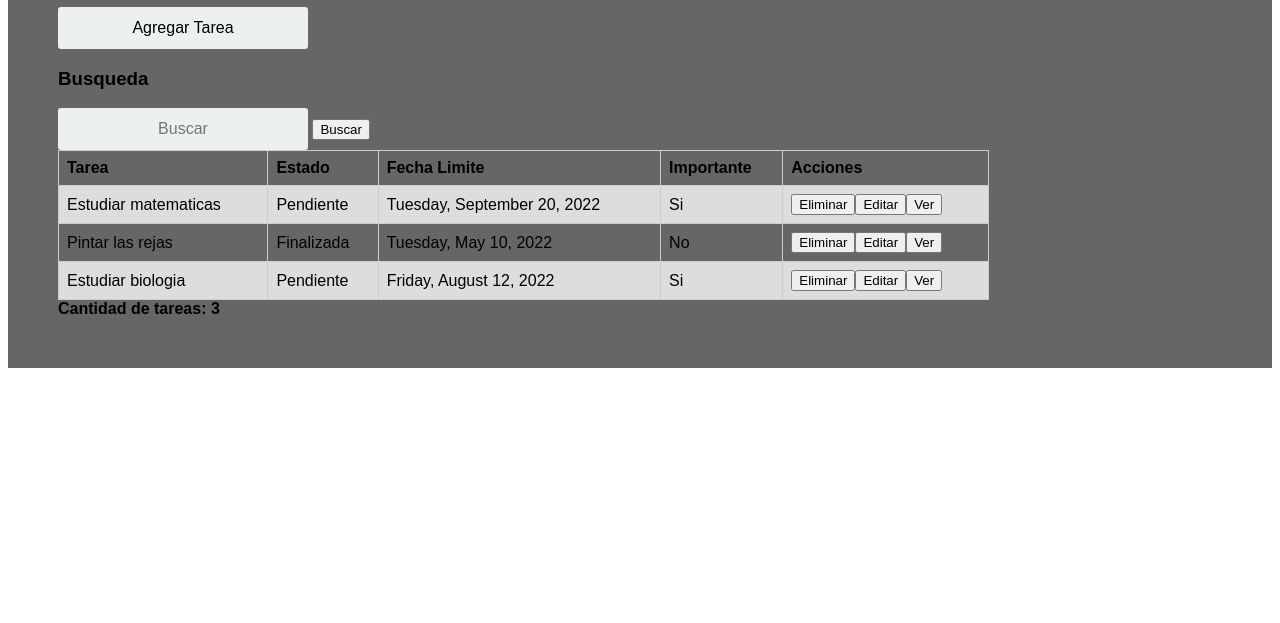
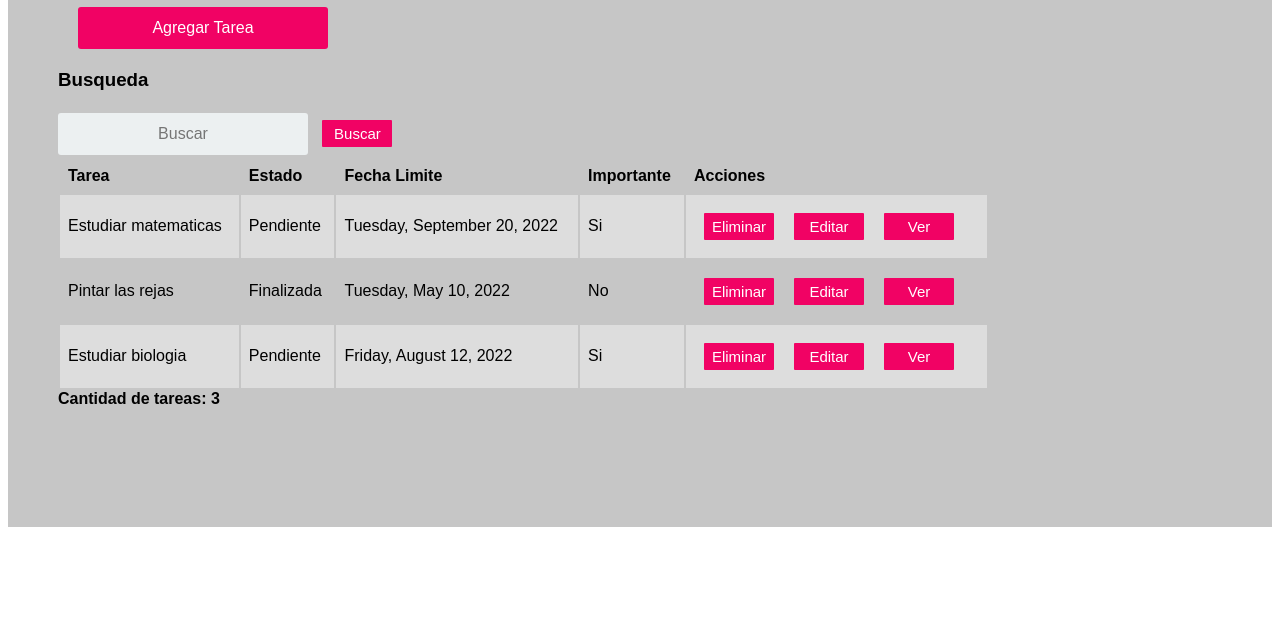
Before and after one commit to ClauCH/ProyectoFinal, a plain HTML site: page home.html in a window 1280 px wide. Shown: the part 177-800 px from the top of the page. Drawn offline with Linux system fonts and the light colour scheme; some packages are replaced by stand-ins of ours; a script that the page names is missing.

Commit message:
Update estilos.css

```diff
--- a/css/estilos.css
+++ b/css/estilos.css
@@ -3,6 +3,7 @@ div.headerPrincipal {
         color: white;
         padding: 10px;
         font-size: 40px;
+        height: auto;
     }
 
     div.container {
@@ -36,8 +37,6 @@ li a:hover:not(.active) {
     .active {
         background-color: #F10264;
     }
-
-
     /*Login*/
 
     * {
@@ -53,8 +52,10 @@ body {
     }
 
     div.cuerpo {
-    background-color: #666666;
+        background-color: #c6c6c6;
         padding: 50px;
+        height: 650px;
+        width: 100%;
     }
 
     .login {
@@ -80,8 +81,6 @@ div.cuerpo {
     .control-group {
         margin-bottom: 10px;
     }
-
-
     /*Nuevo Usuario*/
 
     .tab-content {
@@ -96,8 +95,6 @@ div.cuerpo {
         margin: 20px auto;
         width: 300px;
     }
-
-
     /*Tarea Nueva*/
 
     .nueTarea {
@@ -115,8 +112,6 @@ div.cuerpo {
         width: 250px;
         transition: border .5s;
     }
-
-
     /*Textbox usuario y contraseña*/
 
     input {
@@ -135,8 +130,6 @@ input:focus {
         border: 2px solid #000000;
         box-shadow: none;
     }
-
-
     /*Boton Login*/
 
     .btn {
@@ -157,10 +150,42 @@ input:focus {
     }
 
     .btn:hover {
-    background-color: #5086c1;
+        background-color: #a80146;
     }
 
+    .boton {
+        border: 2px solid transparent;
+        background: #F10264;
+        color: #ffffff;
+        font-size: 16px;
+        padding: 10px 0;
+        border-radius: 3px;
+        box-shadow: none;
+        transition: 0.25s;
+        display: block;
+        margin: 20px;
+        width: 250px;
+    }
 
+    .boton:hover {
+        background-color: #a80146;
+    }
+
+    button {
+        border: 2px solid transparent;
+        background: #F10264;
+        color: #ffffff;
+        font-size: 15px;
+        padding: 3px 0;
+        text-decoration: none;
+        text-shadow: none;
+        border-radius: 1px;
+        box-shadow: none;
+        transition: 0.25s;
+        display: inline;
+        margin: 10px;
+        width: 70px;
+    }
     /*Link Olvidate tu contraseña*/
 
     .login-link {
@@ -171,20 +196,18 @@ input:focus {
     }
 
     table {
+        border-collapse: 2px solid #212121;
         font-family: arial, sans-serif;
-    border-collapse: collapse;
         width: 80%;
         text-align: center;
     }
 
     td {
-    border: 1px solid #ccc;
         text-align: left;
         padding: 8px;
     }
 
     th {
-    border: 1px solid #ccc;
         text-align: left;
         padding: 8px;
     }
@@ -211,3 +234,4 @@ tr:nth-child(even) {
     .tareas .lista li a:hover {
         text-decoration: line-through;
     }
+    /*Calendario*/
```
Lines whose indentation alone changed are shown as unchanged.
